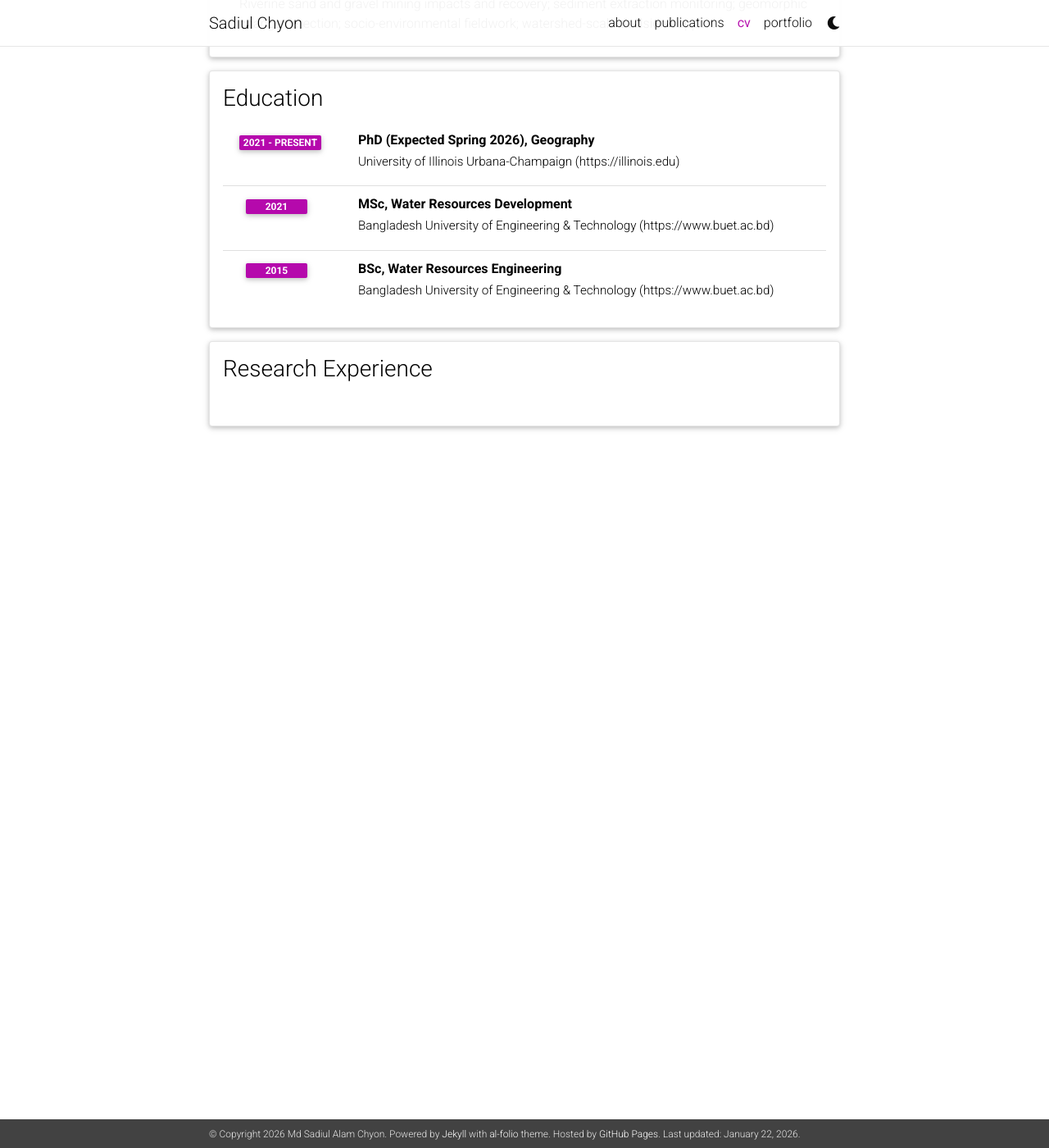
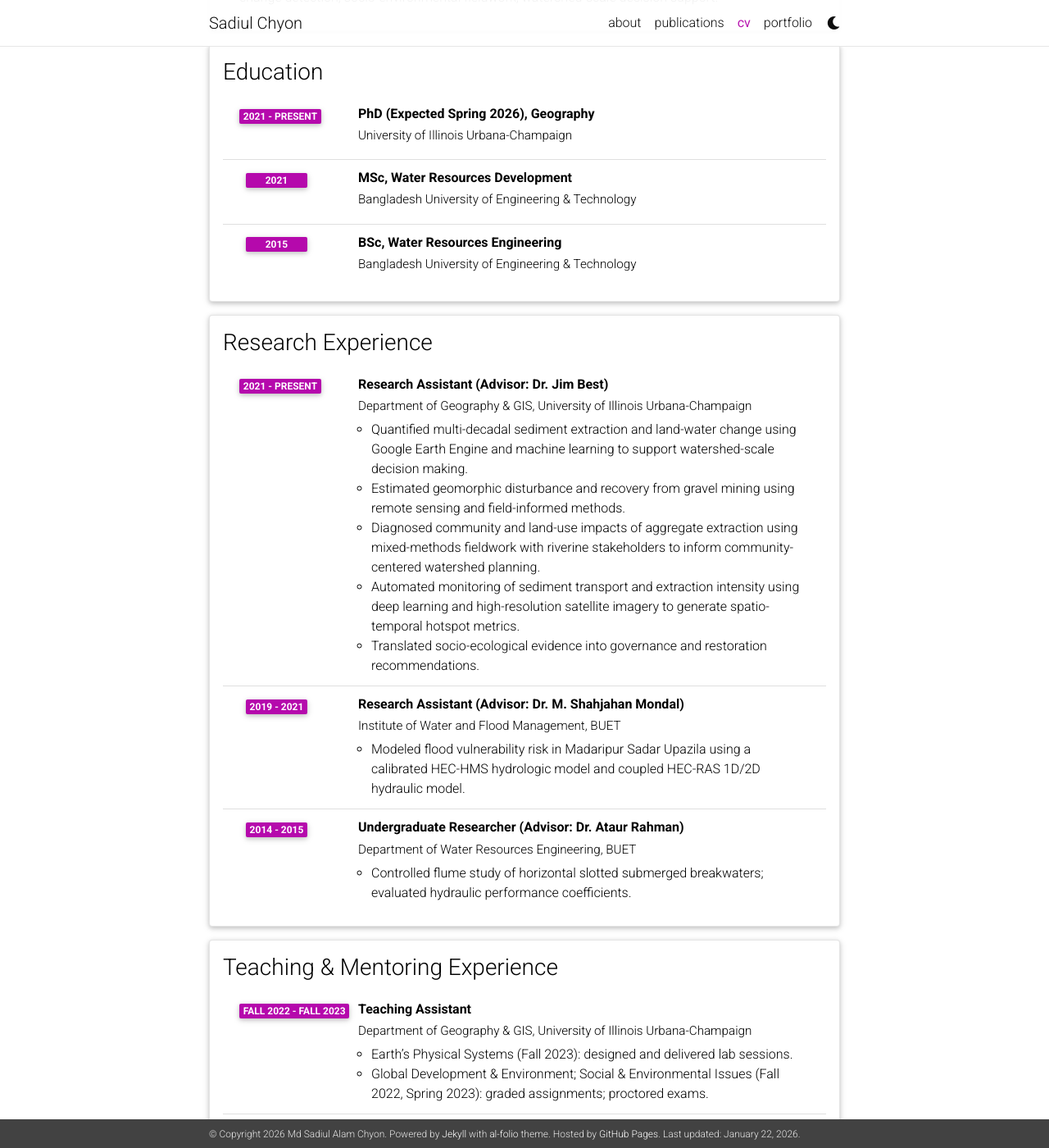
Before and after one commit to sadiulchyon/sadiulchyon.github.io, a Jekyll site: the page built from _pages/cv.md, in a window 1280 px wide and 1400 px high, scrolled down 537 px. Shown: the whole window at 82% size. Built offline with Jekyll 4.4.1, drawn with Linux system fonts in a browser that asks for light colours; comment, search, counter and statistics services are not loaded; a style sheet for code colours, icons or effects is not loaded; some of the changed text lies outside the part shown.

Commit message:
Update CV by removing DOB and fixing quotes
Removed date of birth entry and updated quotes for various fields.

```diff
--- a/_data/cv.yml
+++ b/_data/cv.yml
@@ -3,14 +3,12 @@
   contents:
     - name: Full Name
       value: Md Sadiul Alam Chyon
-    - name: Date of Birth
-      value: 4 April 1991
     - name: Languages
       value: Bangla, English
     - name: Email
       value: mchyon2@illinois.edu
     - name: Phone
-      value: +1 (217) 417-7215
+      value: "+1 (217) 417-7215"
 
 - title: Research Interests
   type: list
@@ -21,34 +19,77 @@
   type: time_table
   contents:
     - title: PhD (Expected Spring 2026), Geography
-      institution: University of Illinois Urbana-Champaign (https://illinois.edu)
-      year: 2021 - Present
+      institution: University of Illinois Urbana-Champaign
+      year: "2021 - Present"
     - title: MSc, Water Resources Development
-      institution: Bangladesh University of Engineering & Technology (https://www.buet.ac.bd)
-      year: 2021
+      institution: Bangladesh University of Engineering & Technology
+      year: "2021"
     - title: BSc, Water Resources Engineering
-      institution: Bangladesh University of Engineering & Technology (https://www.buet.ac.bd)
-      year: 2015
+      institution: Bangladesh University of Engineering & Technology
+      year: "2015"
 
 - title: Research Experience
   type: time_table
   contents:
-    - "title: Research Assistant (Advisor: Dr. Jim Best)
-      institution: Department of Geography & GIS, University of Illinois Urbana-Champaign (https://ggis.illinois.edu)
-      year: 2021 - Present
+    - title: "Research Assistant (Advisor: Dr. Jim Best)"
+      institution: Department of Geography & GIS, University of Illinois Urbana-Champaign
+      year: "2021 - Present"
       description:
         - Quantified multi-decadal sediment extraction and land-water change using Google Earth Engine and machine learning to support watershed-scale decision making.
         - Estimated geomorphic disturbance and recovery from gravel mining using remote sensing and field-informed methods.
         - Diagnosed community and land-use impacts of aggregate extraction using mixed-methods fieldwork with riverine stakeholders to inform community-centered watershed planning.
         - Automated monitoring of sediment transport and extraction intensity using deep learning and high-resolution satellite imagery to generate spatio-temporal hotspot metrics.
         - Translated socio-ecological evidence into governance and restoration recommendations.
-    - title: Research Assistant (Advisor: Dr. M. Shahjahan Mondal)
-      institution: Institute of Water and Flood Management, BUET (https://www.buet.ac.bd)
-      year: 2019 - 2021
+    - title: "Research Assistant (Advisor: Dr. M. Shahjahan Mondal)"
+      institution: Institute of Water and Flood Management, BUET
+      year: "2019 - 2021"
       description:
         - Modeled flood vulnerability risk in Madaripur Sadar Upazila using a calibrated HEC-HMS hydrologic model and coupled HEC-RAS 1D/2D hydraulic model.
-    - title: Undergraduate Researcher (Advisor: Dr. Ataur Rahman)
-      institution: Department of Water Resources Engineering, BUET (https://www.buet.ac.bd)
-      year: 2014 - 2015
+    - title: "Undergraduate Researcher (Advisor: Dr. Ataur Rahman)"
+      institution: Department of Water Resources Engineering, BUET
+      year: "2014 - 2015"
       description:
-        - Controlled flume study of horizontal slotted submerged breakwaters; evaluated hydraulic performance coefficients."
+        - Controlled flume study of horizontal slotted submerged breakwaters; evaluated hydraulic performance coefficients.
+
+- title: Teaching & Mentoring Experience
+  type: time_table
+  contents:
+    - title: Teaching Assistant
+      institution: Department of Geography & GIS, University of Illinois Urbana-Champaign
+      year: "Fall 2022 - Fall 2023"
+      description:
+        - "Earth’s Physical Systems (Fall 2023): designed and delivered lab sessions."
+        - "Global Development & Environment; Social & Environmental Issues (Fall 2022, Spring 2023): graded assignments; proctored exams."
+    - title: "Adjunct Lecturer, Department of Civil Engineering"
+      institution: Bangabandhu Sheikh Mujibur Rahman Science & Technology University
+      year: "Spring 2018, Fall 2018"
+      description:
+        - "Taught GIS & Remote Sensing; Fluid Mechanics; designed and delivered lectures for ~60 students."
+    - title: "Mentoring (Roepke Summer Undergraduate Scholars)"
+      institution: University of Illinois Urbana-Champaign
+      year: "2021 - Present"
+      description:
+        - Mentored 3 undergraduate scholars on deep-learning training data creation (image annotation), drone imagery collection/processing, qualitative field surveys, and research communication.
+
+- title: Professional Experience
+  type: time_table
+  contents:
+    - title: Civil Engineer
+      institution: Bangladesh Water Development Board
+      year: "2016 - 2020"
+      description:
+        - "Co-managed ~$2M project planning and implementation (work plans, coordination, reporting)."
+        - Catchment hydrologic analyses/models for drainage and flood-risk decisions.
+        - Designs and quantity/cost estimates for hydraulic structures and riverbank protection.
+        - Supervised construction and field QA/QC for hydraulic and bank-stabilization works.
+    - title: "Intern, River Morphology Division"
+      institution: Institute of Water Modeling
+      year: "Aug 2015"
+
+- title: Technical Skills
+  type: list
+  contents:
+    - "Programming: Python (PyTorch, YOLOv)"
+    - "Geospatial/Remote Sensing: ArcGIS Pro, Google Earth Engine"
+    - "Hydraulics/Morphodynamics: HEC-RAS, HEC-HMS"
+    - "Scripting/Typesetting: LaTeX"
```
